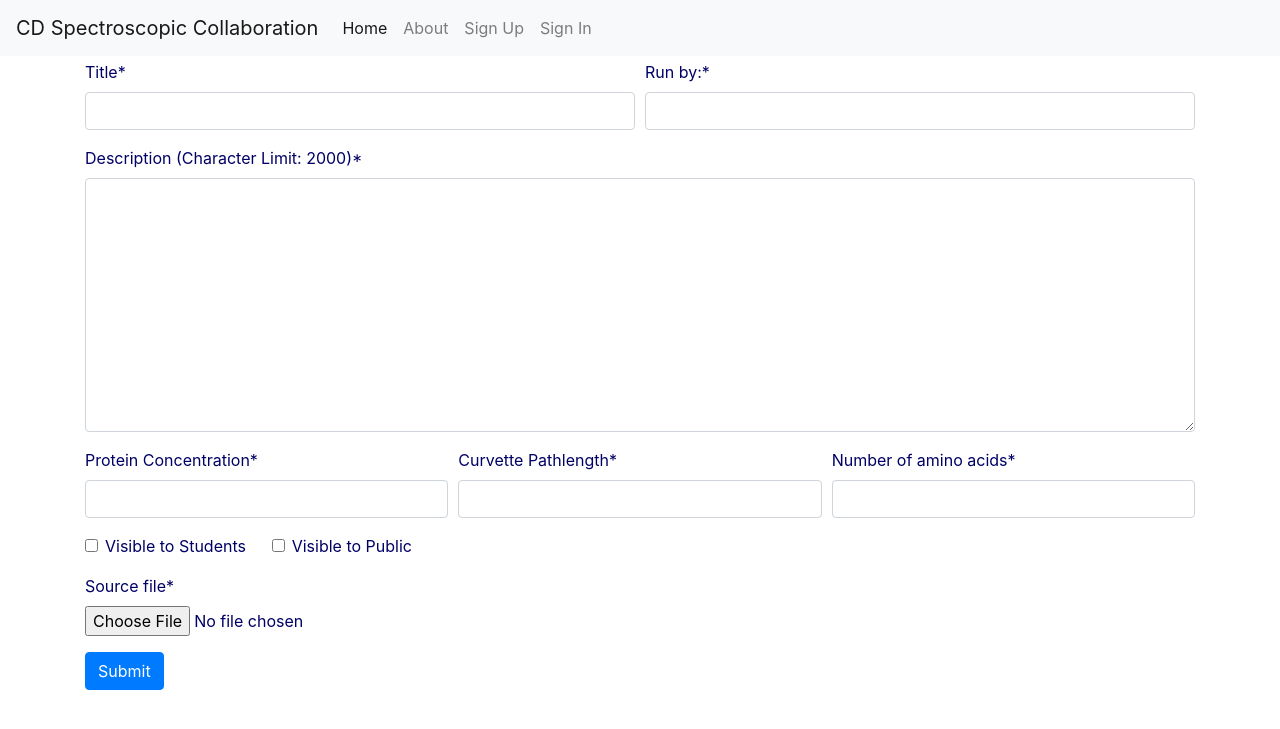
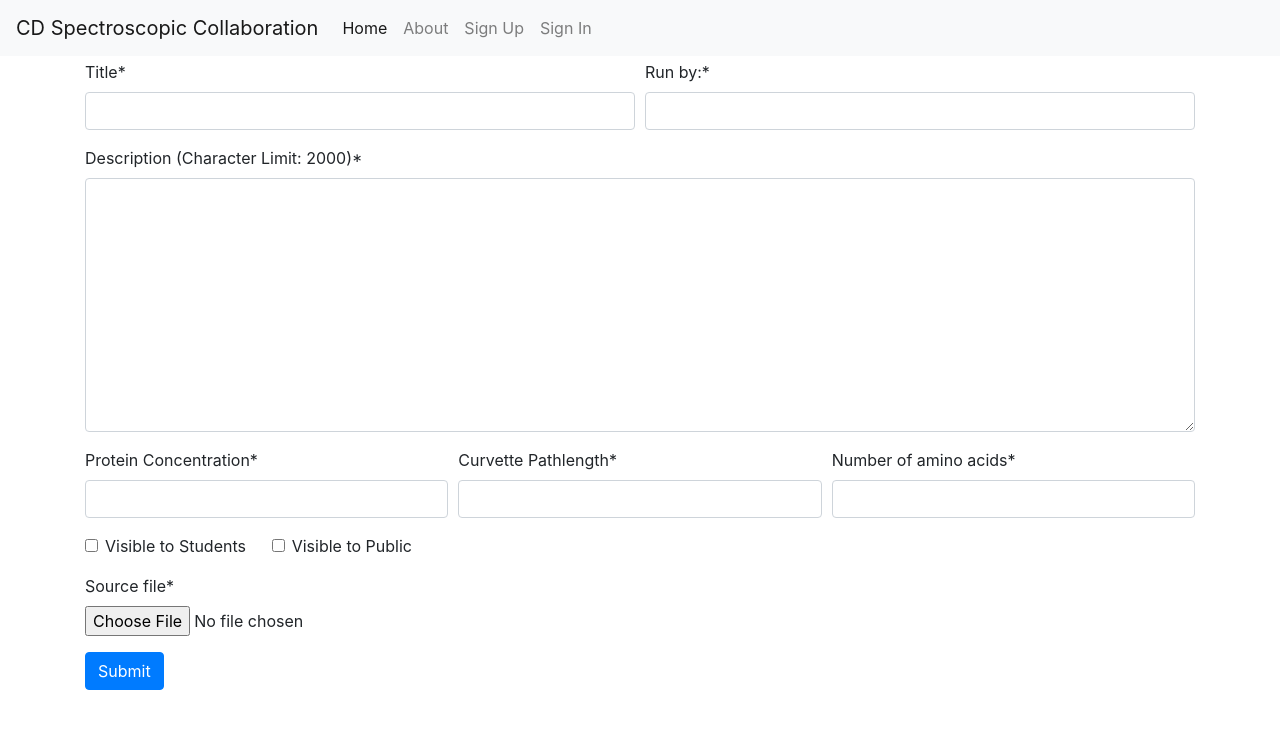
Before and after one commit to swbn1/CDSpecCollab_COSC4012020-FA24, a Django app: page /create/ in a window 1280 px wide. Shown: the top 729 px of the page. Run offline with Django 3.2, Linux system fonts and the light colour scheme; some libraries are stand-ins or nearby versions.

Commit message:
Update project.css

```diff
--- a/cd_spec_viewer_web/cd_spec_viewer_web/static/css/project.css
+++ b/cd_spec_viewer_web/cd_spec_viewer_web/static/css/project.css
@@ -11,15 +11,3 @@
   background-color: #f2dede;
   border-color: #eed3d7;
 }
-
-body{
-    color:black;
-    color:#003366;
-    color:#336699;
-    color:#3366cc;
-    color:#003399;
-    color:#000099;
-    color:#0000cc;
-    color:#000066;
-
-}
```
